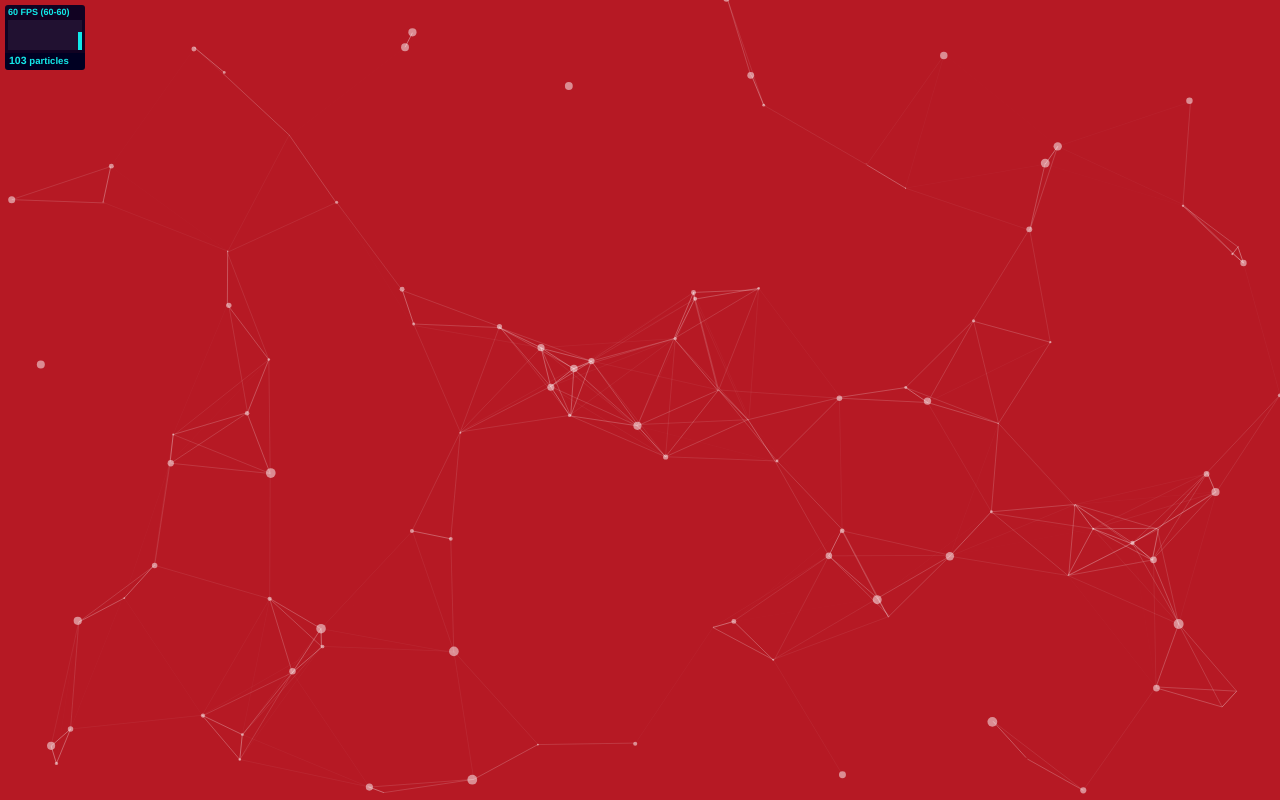
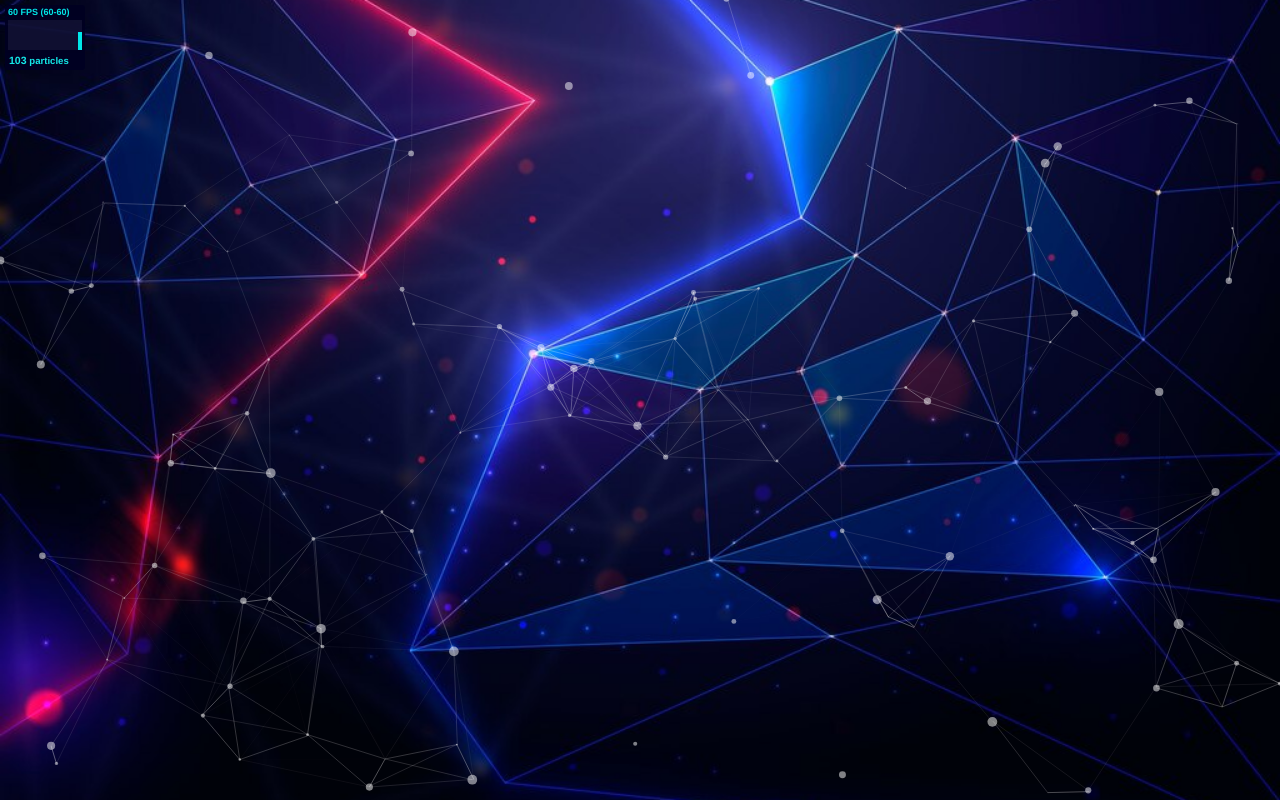
Before and after one commit to Ander55555/Ander55555.github.io, a website: page demo/index.html in a window 1280 px wide. Drawn offline with Linux system fonts and the light colour scheme.

Commit message:
Update style.css

```diff
--- a/demo/css/style.css
+++ b/demo/css/style.css
@@ -89,7 +89,7 @@ canvas{
   width: 100%;
   height: 100%;
   background-color: #b61924;
-  background-image: url('');
+  background-image: url('https://ander55555.github.io/IMG_0625.jpeg');
   background-size: cover;
   background-position: 50% 50%;
   background-repeat: no-repeat;
```
